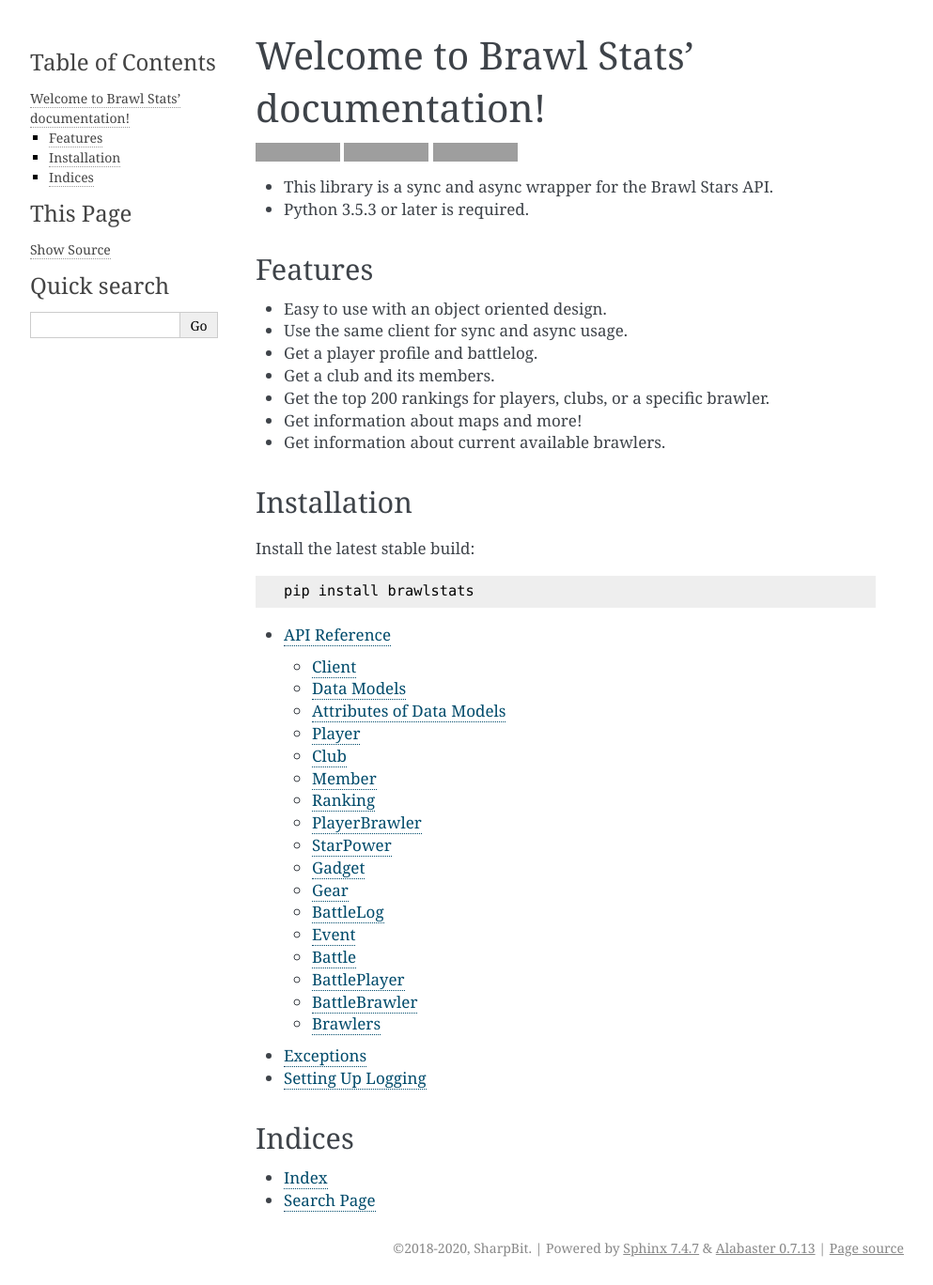
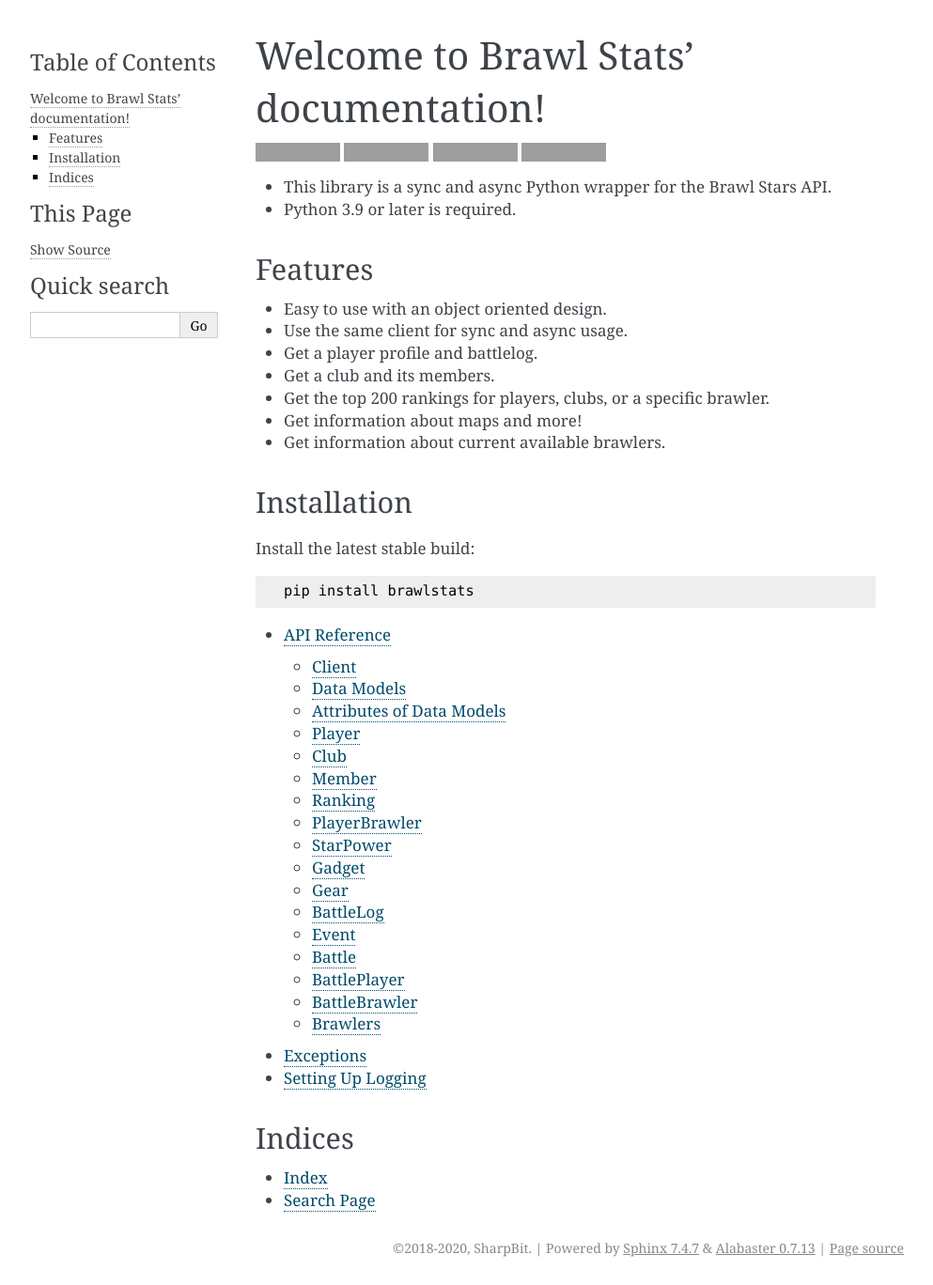
Before and after one commit to SharpBit/brawlstats, a Sphinx documentation site: the page built from docs/index.rst, in a window 1280 px wide. Shown: the whole page at 94% size, without its empty margins (148-1141 px from the left). Built offline with Sphinx 7.4.7, drawn with Linux system fonts in a browser that asks for light colours; grey boxes are pictures that could not be loaded.

Commit message:
Update docs and fix tox.ini to properly run flake8 on the whole repo

```diff
--- a/docs/index.rst
+++ b/docs/index.rst
@@ -9,12 +9,16 @@
     :target: https://travis-ci.com/SharpBit/brawlstats
     :alt: Travis-CI build
 
+.. image:: https://img.shields.io/pypi/pyversions/brawlstats.svg
+    :target: https://pypi.org/project/brawlstats/
+    :alt: Supported Versions
+
 .. image:: https://img.shields.io/github/license/SharpBit/brawlstats.svg
     :target: https://github.com/SharpBit/brawlstats/blob/master/LICENSE
     :alt: MIT License
 
-- This library is a sync and async wrapper for the Brawl Stars API.
-- Python 3.5.3 or later is required.
+- This library is a sync and async Python wrapper for the Brawl Stars API.
+- Python 3.9 or later is required.
 
 Features
 ~~~~~~~~
--- a/docs/logging.rst
+++ b/docs/logging.rst
@@ -42,7 +42,7 @@
 
 Currently, the following things are logged:
 
-- ``DEBUG``: API Requests
+- ``DEBUG``: API Requests, Cache Hits
 
 
 
```
Also changed, not shown: 1 other file.
